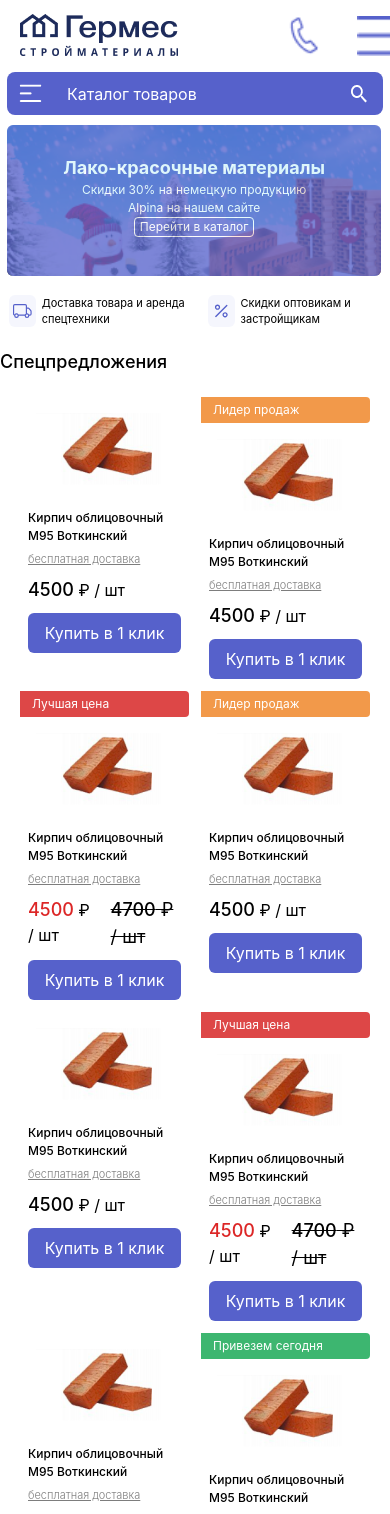
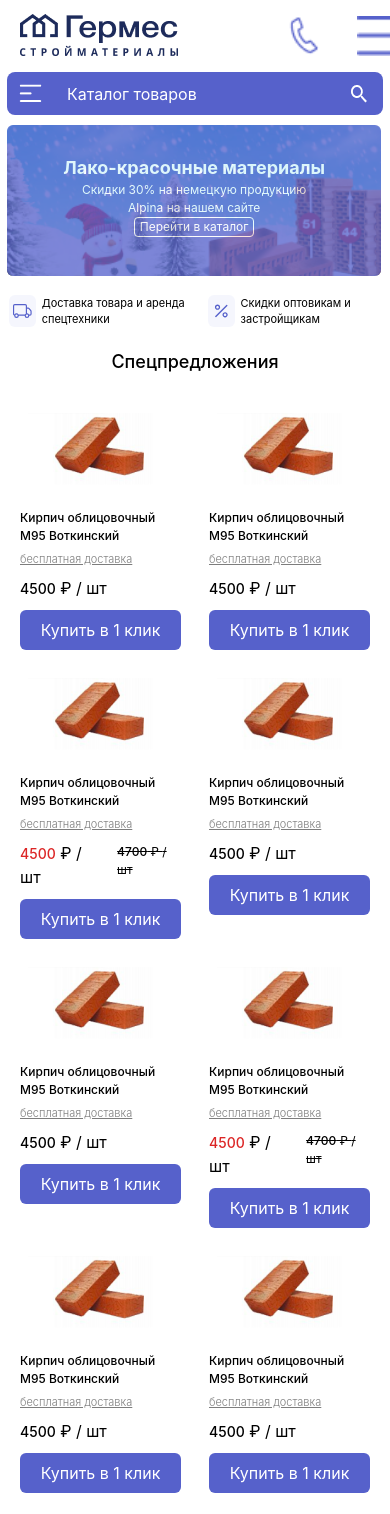
Before and after one commit to fullstackdev-pro/Germes, a React (Create React App) app: page / in a window 390 px wide. Shown: the top 1514 px of the page. Built offline with nearby package versions, Linux system fonts and the light colour scheme; data requests are answered from the project's data file.

Commit message:
Mahsulotlar qo'shildi

```diff
--- a/src/pages/main/HomePage/Goods/Goods.jsx
+++ b/src/pages/main/HomePage/Goods/Goods.jsx
@@ -21,13 +21,13 @@ function Goods(props) {
       >
         <SlStar className="hidden md:block md:absolute w-6 h-6 right-3 mt-1 text-[#5661CB]" />
         <div
-          className={`none md:block md:absolute text-[12px] text-white rounded-r ${
+          className={`hidden md:block md:absolute text-[12px] text-white rounded-r ${
             status === "Лидер продаж"
-              ? "bg-[#F2994A] py-[4px] px-[12px]"
+              ? "bg-[#F2994A] py-[4px] px-[12px] "
               : status === "Лучшая цена"
-              ? "bg-[#DD4747] py-[4px] px-[12px]"
+              ? "bg-[#DD4747] py-[4px] px-[12px] "
               : status === "Привезем сегодня"
-              ? "bg-[#27AE60E5] py-[4px] px-[12px]"
+              ? "bg-[#27AE60E5] py-[4px] px-[12px] "
               : ""
           }`}
         >
@@ -58,7 +58,7 @@ function Goods(props) {
         <div className="flex justify-between">
           <div className={`px-2 mt-[7px] md:mt-[11px]`}>
             <span
-              className={`font-medium text-[18px] ${
+              className={`font-medium text-[14px] md:text-[18px] ${
                 status === "Лучшая цена" ? "text-red-600" : ""
               }`}
             >
@@ -67,7 +67,7 @@ function Goods(props) {
             {" \u20BD "} / шт
           </div>
           <div
-            className={`px-2 mt-[7px] md:mt-[11px] text-[18px] ${
+            className={`px-2 mt-[9px] md:mt-[11px] text-[12px] md:text-[18px] ${
               status === "Лучшая цена" ? "line-through" : "hidden"
             }`}
           >
@@ -95,8 +95,8 @@ function Goods(props) {
 
   return (
     <Fragment>
-      <div className="md:px-[20px] mt-[20px] flex justify-between xxl:ml-[232px] xxl:mr-[266px]">
-        <h1 className="text-[18px] text-center font-medium md:text-left md:text-[20px] lg:text-[26px] xl:text-[36px]">
+      <div className="md:px-[20px] mt-[20px] md:flex md:justify-between xxl:ml-[232px] xxl:mr-[266px]">
+        <h1 className="text-[18px] text-center font-medium md:text-left px-[16px] md:text-[20px] lg:text-[26px] xl:text-[36px]">
           Спецпредложения
         </h1>
         <p className="hidden lg:flex text-[14px] text-red-600 font-medium mt-1 cursor-pointer xl:text-[16px]">
@@ -104,7 +104,7 @@ function Goods(props) {
           <HiOutlineArrowNarrowRight className="mt-1 ml-2" />
         </p>
       </div>
-      <div className="px-[20px] mt-[22px] grid grid-cols-2 gap-3 sm:grid-cols-3 lg:grid-cols-4 xl:grid-cols-5 xxl:ml-[232px] xxl:mr-[266px]">
+      <div className="px-[12px] mt-[22px] grid grid-cols-2 gap-3 sm:grid-cols-3 lg:grid-cols-4 xl:grid-cols-5 xxl:ml-[232px] xxl:mr-[266px]">
         {goodsList}
       </div>
     </Fragment>
```
